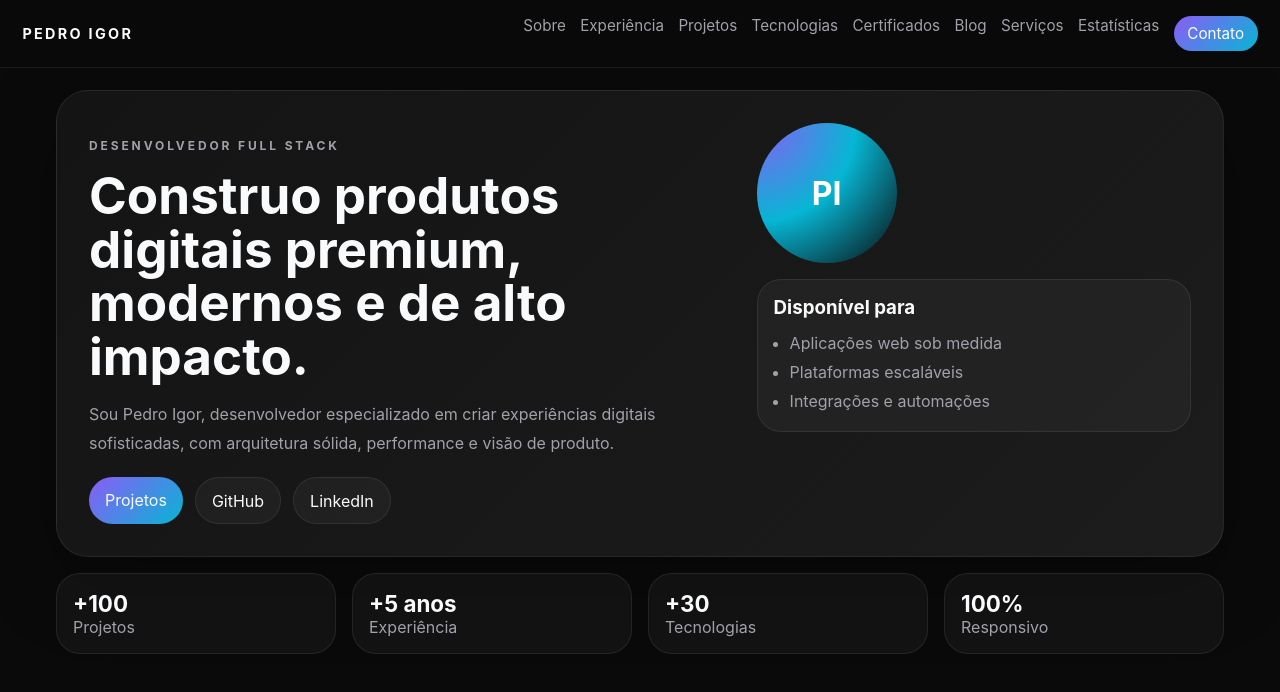
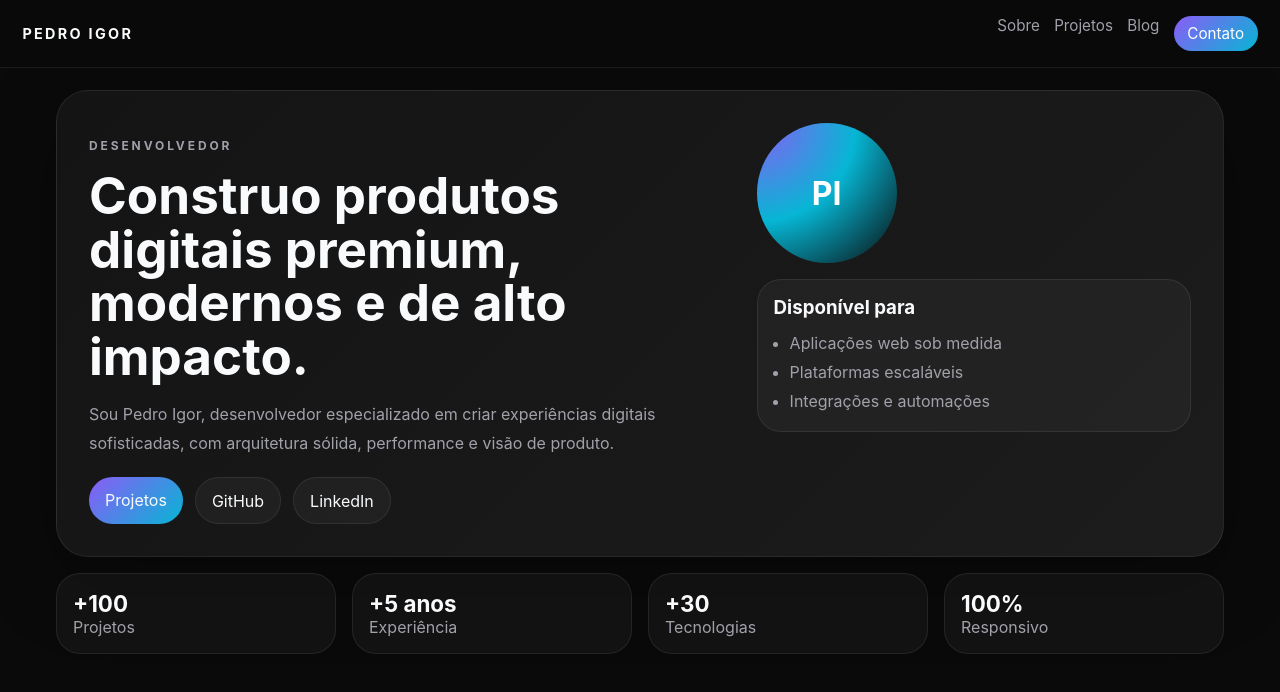
Before and after one commit to Pedro-Santtos/pedro.dev, an Angular app: page / in a window 1280 px wide. Shown: the top 692 px of the page. Built offline with nearby package versions, Linux system fonts and the light colour scheme.

Commit message:
update app

```diff
--- a/src/app/pages/home-page.ts
+++ b/src/app/pages/home-page.ts
@@ -8,7 +8,7 @@ import { RouterLink } from '@angular/router';
   template: `
     <section class="hero-card">
       <div class="hero-copy">
-        <p class="eyebrow">Desenvolvedor Full Stack</p>
+        <p class="eyebrow">Desenvolvedor</p>
         <h1>Construo produtos digitais premium, modernos e de alto impacto.</h1>
         <p>
           Sou Pedro Igor, desenvolvedor especializado em criar experiências digitais sofisticadas,
--- a/src/app/pages/portfolio-shell.ts
+++ b/src/app/pages/portfolio-shell.ts
@@ -11,13 +11,8 @@ import { RouterLink, RouterOutlet } from '@angular/router';
         <a class="brand" routerLink="/">Pedro Igor</a>
         <div class="nav-links">
           <a routerLink="/sobre">Sobre</a>
-          <a routerLink="/experiencia">Experiência</a>
           <a routerLink="/projetos">Projetos</a>
-          <a routerLink="/tecnologias">Tecnologias</a>
-          <a routerLink="/certificados">Certificados</a>
           <a routerLink="/blog">Blog</a>
-          <a routerLink="/servicos">Serviços</a>
-          <a routerLink="/estatisticas">Estatísticas</a>
           <a routerLink="/contato" class="contact-pill">Contato</a>
         </div>
       </nav>
--- a/src/app/pages/projects-page.ts
+++ b/src/app/pages/projects-page.ts
@@ -10,10 +10,6 @@ import { RouterLink } from '@angular/router';
       <div class="breadcrumbs">Home / Projetos</div>
       <h1>Projetos</h1>
       <div class="filters">
-        <a class="active" routerLink="/projetos">Todos</a>
-        <a routerLink="/projetos">Frontend</a>
-        <a routerLink="/projetos">Backend</a>
-        <a routerLink="/projetos">Full Stack</a>
       </div>
       <div class="grid">
         @for (project of projects; track project.name) {
```
